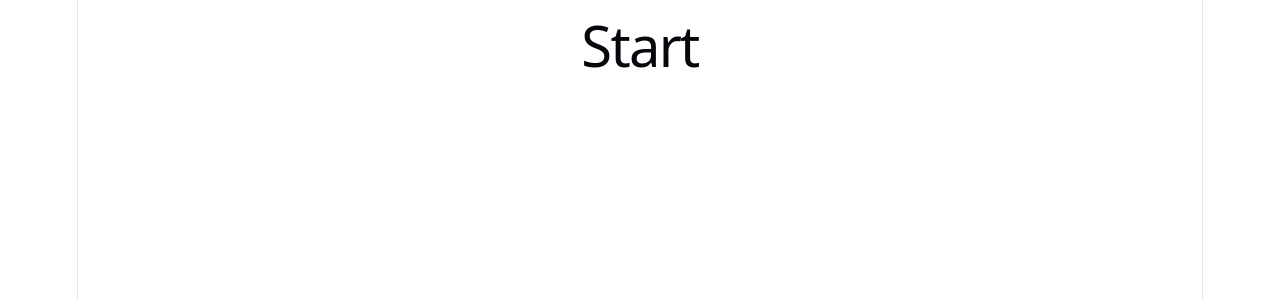
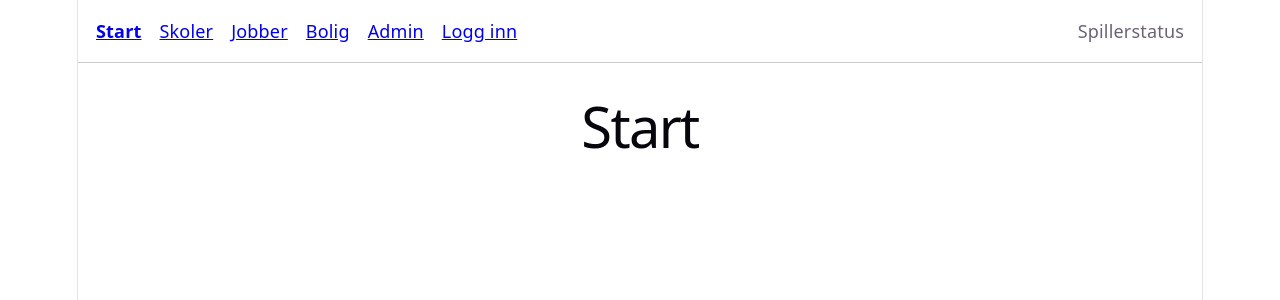
Before and after one commit to dev-fast-lane/LearnToDev, a React (Vite) app in the folder learntodev-react/: page / in a window 1280 px wide. Shown: the top 300 px of the page. Built offline with nearby package versions, Linux system fonts and the light colour scheme.

Commit message:
Legg til proxy mot API-et og oppstart i README

```diff
--- a/learntodev-react/src/App.tsx
+++ b/learntodev-react/src/App.tsx
@@ -1,3 +1,4 @@
+import Layout from "./components/Layout";
 import { Routes, Route } from "react-router";
 import StartPage from "./pages/StartPage";
 import LoginPage from "./pages/LoginPage";
@@ -11,6 +12,7 @@ import NotFoundPage from "./pages/NotFoundPage";
 export default function App() {
   return (
     <Routes>
+      <Route element={<Layout />}>
         <Route path="/" element={<StartPage />} />
         <Route path="/login" element={<LoginPage />} />
         <Route path="/schools" element={<SchoolsPage />} />
@@ -18,6 +20,7 @@ export default function App() {
         <Route path="/housing" element={<HousingPage />} />
         <Route path="/admin" element={<AdminPage />} />
         <Route path="*" element={<NotFoundPage />} />
+      </Route>
     </Routes>
   );
 }
--- /dev/null
+++ b/learntodev-react/src/components/Layout.css
@@ -0,0 +1,21 @@
+.layout-header {
+  display: flex;
+  justify-content: space-between;
+  align-items: center;
+  padding: 1rem;
+  border-bottom: 1px solid #ccc;
+}
+
+.layout-nav {
+  display: flex;
+  gap: 1rem;
+}
+
+.layout-nav a.active {
+  font-weight: bold;
+  text-decoration: underline;
+}
+
+.layout-main {
+  padding: 1rem;
+}
--- /dev/null
+++ b/learntodev-react/src/components/Layout.tsx
@@ -0,0 +1,31 @@
+import { NavLink, Outlet } from "react-router";
+import "./Layout.css";
+
+// Shared frame around every page: menu, player status and the page content
+export default function Layout() {
+  return (
+    <div className="layout">
+      <header className="layout-header">
+        <nav className="layout-nav" aria-label="Hovedmeny">
+          <NavLink to="/" end>
+            Start
+          </NavLink>
+          <NavLink to="/schools">Skoler</NavLink>
+          <NavLink to="/jobs">Jobber</NavLink>
+          <NavLink to="/housing">Bolig</NavLink>
+          <NavLink to="/admin">Admin</NavLink>
+          <NavLink to="/login">Logg inn</NavLink>
+        </nav>
+
+        {/* Filled with money, hours and job when the player API exists */}
+        <section className="player-status" aria-label="Spillerstatus">
+          Spillerstatus
+        </section>
+      </header>
+
+      <main className="layout-main">
+        <Outlet />
+      </main>
+    </div>
+  );
+}
--- a/learntodev-react/vite.config.ts
+++ b/learntodev-react/vite.config.ts
@@ -1,7 +1,17 @@
-import react from '@vitejs/plugin-react'
-import { defineConfig } from 'vite'
+import { defineConfig } from "vite";
+import react from "@vitejs/plugin-react";
 
 // https://vite.dev/config/
 export default defineConfig({
   plugins: [react()],
-})
+  server: {
+    // Forward API calls to the backend, so the app and the API share origin during development
+    proxy: {
+      "/api": {
+        target: "https://localhost:7028",
+        changeOrigin: true,
+        secure: false,
+      },
+    },
+  },
+});
```
Also changed, not shown: 1 other file (tests, documents, lock files or other folders). Lines whose indentation alone changed are shown as unchanged.
